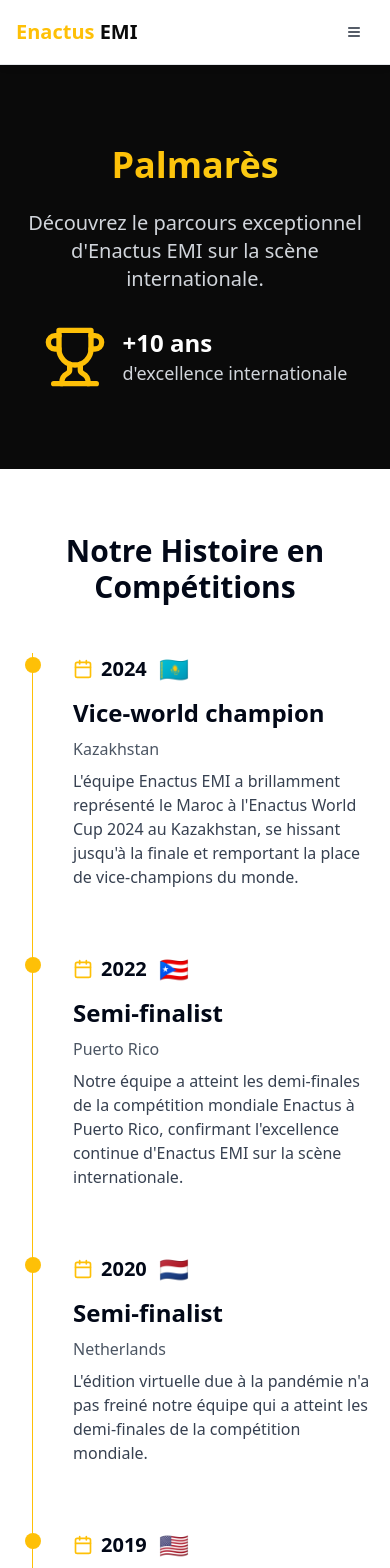
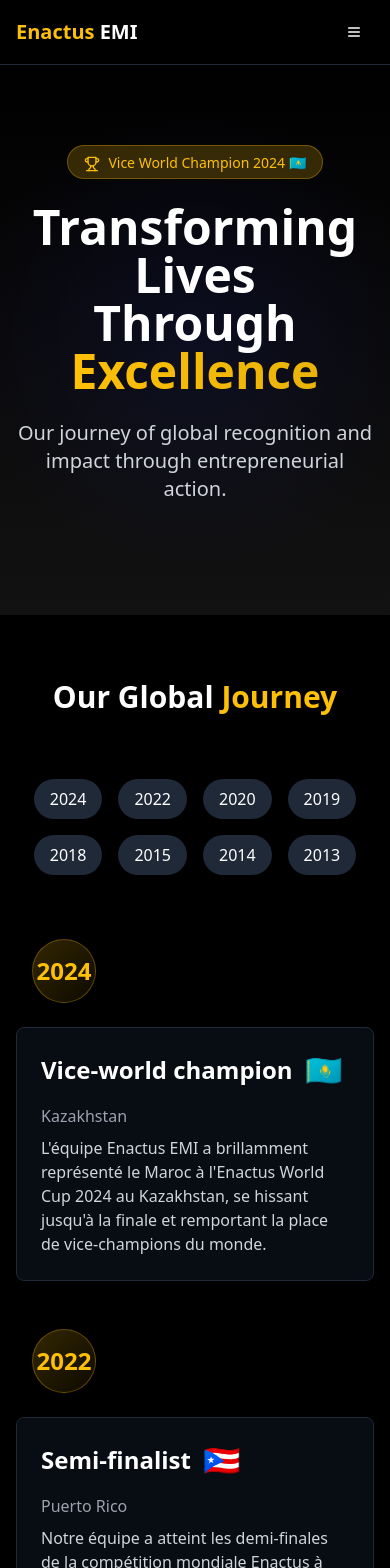
Before and after one commit to zai868/vibrant-legacy-webapp, a React (Vite) app: page /palmares in a window 390 px wide. Shown: the top 1568 px of the page. Built offline with nearby package versions, Linux system fonts and the light colour scheme.

Commit message:
Update theme and Palmares page
Update the theme to a darker style and implement dynamic content loading for the Palmares page.

```diff
--- a/src/components/EnactusLogo.tsx
+++ b/src/components/EnactusLogo.tsx
@@ -9,8 +9,7 @@ interface EnactusLogoProps {
 const EnactusLogo: React.FC<EnactusLogoProps> = ({ className = "h-10 w-auto" }) => {
   return (
     <Link to="/" className={`flex items-center ${className}`}>
-      {/* This is a text-based logo as a placeholder - replace with an actual SVG or image */}
-      <span className="font-bold text-xl text-enactus-black dark:text-white">
+      <span className="font-bold text-xl text-white">
         <span className="text-enactus-yellow">Enactus</span> EMI
       </span>
     </Link>
--- a/src/components/Footer.tsx
+++ b/src/components/Footer.tsx
@@ -5,48 +5,48 @@ import EnactusLogo from '@/components/EnactusLogo';
 
 const Footer = () => {
   return (
-    <footer className="bg-white text-enactus-black">
+    <footer className="bg-black text-white border-t border-gray-800">
       <div className="container mx-auto px-4 py-12">
         <div className="grid grid-cols-1 md:grid-cols-3 gap-8">
           <div>
             <EnactusLogo className="h-8 mb-4" />
-            <p className="text-gray-700 max-w-md">
-              Enactus EMI est une branche locale de l'organisation Enactus qui réunit des étudiants-entrepreneurs autour de projets d'innovation sociale.
+            <p className="text-gray-400 max-w-md">
+              Enactus EMI is a local branch of the Enactus organization that brings together student entrepreneurs around social innovation projects.
             </p>
           </div>
 
           <div>
-            <h3 className="font-semibold text-lg mb-4">Liens Rapides</h3>
+            <h3 className="font-semibold text-lg mb-4">Quick Links</h3>
             <ul className="space-y-2">
-              <li><Link to="/who-are-we" className="text-gray-700 hover:text-enactus-yellow transition-colors">Qui Sommes-Nous</Link></li>
-              <li><Link to="/our-projects" className="text-gray-700 hover:text-enactus-yellow transition-colors">Nos Projets</Link></li>
-              <li><Link to="/our-mission" className="text-gray-700 hover:text-enactus-yellow transition-colors">Notre Mission</Link></li>
-              <li><Link to="/palmares" className="text-gray-700 hover:text-enactus-yellow transition-colors">Palmarès</Link></li>
-              <li><Link to="/news" className="text-gray-700 hover:text-enactus-yellow transition-colors">Actualité</Link></li>
+              <li><Link to="/who-are-we" className="text-gray-400 hover:text-enactus-yellow transition-colors">Who We Are</Link></li>
+              <li><Link to="/our-projects" className="text-gray-400 hover:text-enactus-yellow transition-colors">Our Projects</Link></li>
+              <li><Link to="/our-mission" className="text-gray-400 hover:text-enactus-yellow transition-colors">Our Mission</Link></li>
+              <li><Link to="/palmares" className="text-gray-400 hover:text-enactus-yellow transition-colors">Palmarès</Link></li>
+              <li><Link to="/news" className="text-gray-400 hover:text-enactus-yellow transition-colors">Actuality</Link></li>
             </ul>
           </div>
 
           <div>
             <h3 className="font-semibold text-lg mb-4">Contact</h3>
-            <p className="text-gray-700 mb-2">École Mohammadia d'Ingénieurs</p>
-            <p className="text-gray-700 mb-2">Rabat, Maroc</p>
-            <p className="text-gray-700 mb-4">contact@enactusemi.org</p>
+            <p className="text-gray-400 mb-2">École Mohammadia d'Ingénieurs</p>
+            <p className="text-gray-400 mb-2">Rabat, Morocco</p>
+            <p className="text-gray-400 mb-4">contact@enactusemi.org</p>
             <div className="flex space-x-4">
-              <a href="https://www.facebook.com/enactusemi" target="_blank" rel="noopener noreferrer" className="text-gray-700 hover:text-enactus-yellow">
+              <a href="https://www.facebook.com/enactusemi" target="_blank" rel="noopener noreferrer" className="text-gray-400 hover:text-enactus-yellow">
                 Facebook
               </a>
-              <a href="https://www.instagram.com/enactusemi" target="_blank" rel="noopener noreferrer" className="text-gray-700 hover:text-enactus-yellow">
+              <a href="https://www.instagram.com/enactusemi" target="_blank" rel="noopener noreferrer" className="text-gray-400 hover:text-enactus-yellow">
                 Instagram
               </a>
-              <a href="https://www.linkedin.com/company/enactusemi" target="_blank" rel="noopener noreferrer" className="text-gray-700 hover:text-enactus-yellow">
+              <a href="https://www.linkedin.com/company/enactusemi" target="_blank" rel="noopener noreferrer" className="text-gray-400 hover:text-enactus-yellow">
                 LinkedIn
               </a>
             </div>
           </div>
         </div>
 
-        <div className="border-t border-gray-200 mt-8 pt-8 text-center text-gray-600">
-          <p>&copy; {new Date().getFullYear()} Enactus EMI. Tous droits réservés.</p>
+        <div className="border-t border-gray-800 mt-8 pt-8 text-center text-gray-500">
+          <p>&copy; {new Date().getFullYear()} Enactus EMI. All rights reserved.</p>
         </div>
       </div>
     </footer>
--- a/src/components/Hero.tsx
+++ b/src/components/Hero.tsx
@@ -3,34 +3,74 @@ import React from 'react';
 import { Button } from '@/components/ui/button';
 import { ArrowRight } from 'lucide-react';
 import { Link } from 'react-router-dom';
+import { motion } from 'framer-motion';
 
 const Hero = () => {
   return (
-    <div className="relative min-h-[90vh] flex items-center">
-      {/* Background with overlay */}
-      <div className="absolute inset-0 bg-gradient-to-r from-enactus-black to-enactus-black/90 z-0"></div>
+    <div className="relative min-h-[90vh] flex items-center bg-gradient-to-b from-[#000000] to-[#121212] overflow-hidden">
+      {/* Background decorative elements */}
+      <div className="absolute inset-0 opacity-20 bg-[radial-gradient(circle_at_center,_#1a237e_0%,_transparent_70%)]"></div>
+      <div className="absolute top-1/4 right-1/4 w-64 h-64 bg-enactus-yellow/5 rounded-full filter blur-3xl"></div>
+      <div className="absolute bottom-1/4 left-1/4 w-64 h-64 bg-blue-900/10 rounded-full filter blur-3xl"></div>
 
       {/* Hero content */}
       <div className="container mx-auto px-4 relative z-10">
-        <div className="max-w-3xl mx-auto text-center">
-          <h1 className="text-4xl md:text-6xl font-bold mb-6 text-white">
-            <span className="gradient-text">Enactus</span> EMI
+        <motion.div
+          className="max-w-3xl mx-auto text-center"
+          initial={{ opacity: 0, y: 20 }}
+          animate={{ opacity: 1, y: 0 }}
+          transition={{ duration: 0.7 }}
+        >
+          <motion.div
+            className="inline-block px-4 py-1 mb-6 bg-enactus-yellow/20 rounded-full text-enactus-yellow border border-enactus-yellow/30"
+            initial={{ opacity: 0, y: -20 }}
+            animate={{ opacity: 1, y: 0 }}
+            transition={{ duration: 0.5, delay: 0.2 }}
+          >
+            <span className="text-sm font-medium">Vice World Champion 2024 🇰🇿</span>
+          </motion.div>
+
+          <h1 className="text-5xl md:text-6xl font-bold mb-6 text-white">
+            <span className="text-enactus-yellow">Transforming</span> Lives<br />
+            Through <span className="bg-gradient-to-r from-enactus-yellow to-yellow-500 text-transparent bg-clip-text">Entrepreneurial Action</span>
           </h1>
-          <p className="text-xl md:text-2xl text-gray-200 mb-8">
-            Pushing boundaries, driving change.
+
+          <p className="text-xl text-gray-300 mb-8">
+            Enactus EMI empowers students to use innovation and entrepreneurship to create a better, more sustainable world for us all.
           </p>
+
           <div className="flex flex-col sm:flex-row justify-center gap-4">
             <Button asChild className="bg-enactus-yellow text-black hover:bg-yellow-500 border-2 border-enactus-yellow">
-              <Link to="/who-are-we">Découvrir</Link>
+              <Link to="/who-are-we" className="flex items-center">
+                Discover Us <ArrowRight className="ml-2 h-4 w-4" />
+              </Link>
             </Button>
             <Button asChild variant="outline" className="border-2 border-enactus-yellow text-enactus-yellow hover:bg-enactus-yellow hover:text-black">
               <Link to="/our-projects" className="flex items-center">
-                Nos Projets <ArrowRight className="ml-2 h-4 w-4" />
+                Our Projects <ArrowRight className="ml-2 h-4 w-4" />
               </Link>
             </Button>
           </div>
+        </motion.div>
+      </div>
+
+      {/* Feature highlight */}
+      <motion.div
+        className="absolute bottom-10 right-10 md:bottom-20 md:right-20 max-w-xs hidden md:block"
+        initial={{ opacity: 0, x: 50 }}
+        animate={{ opacity: 1, x: 0 }}
+        transition={{ duration: 0.7, delay: 0.5 }}
+      >
+        <div className="p-6 rounded-xl bg-black/50 backdrop-blur-md border border-gray-800 shadow-xl">
+          <div className="flex items-center gap-3 mb-3">
+            <div className="w-3 h-3 bg-enactus-yellow rounded-full"></div>
+            <h3 className="text-lg font-semibold text-white">Global Recognition</h3>
+          </div>
+          <p className="text-gray-300 text-sm">
+            Consistently ranked among the world's top Enactus teams since 2013
+          </p>
         </div>
-      </div>
+      </motion.div>
     </div>
   );
 };
--- a/src/components/Navbar.tsx
+++ b/src/components/Navbar.tsx
@@ -17,36 +17,34 @@ const Navbar = () => {
   };
 
   const navLinks = [
-    { name: 'Qui Sommes-Nous', path: '/who-are-we' },
-    { name: 'Nos Projets', path: '/our-projects' },
-    { name: 'Notre Mission', path: '/our-mission' },
+    { name: 'Who We Are', path: '/who-are-we' },
+    { name: 'Our Projects', path: '/our-projects' },
+    { name: 'Our Mission', path: '/our-mission' },
     { name: 'Palmarès', path: '/palmares' },
-    { name: 'Actualité', path: '/news' },
+    { name: 'Actuality', path: '/news' },
   ];
 
   return (
-    <nav className="sticky top-0 w-full z-50 bg-white dark:bg-white backdrop-blur-sm border-b border-gray-200 dark:border-gray-200 shadow-md">
+    <nav className="sticky top-0 w-full z-50 bg-black/90 backdrop-blur-sm border-b border-gray-800">
       <div className="container mx-auto px-4 md:px-6">
         <div className="flex items-center justify-between h-16">
           <EnactusLogo className="h-10 w-auto" />
 
-          <div className="hidden md:block">
-            <div className="ml-10 flex items-center space-x-4">
+          <div className="hidden md:flex items-center space-x-4">
             {navLinks.map((link) => (
               <Link
                 key={link.name}
                 to={link.path}
-                  className="text-gray-800 hover:text-enactus-yellow px-3 py-2 text-sm font-medium transition-colors"
+                className="text-white hover:text-enactus-yellow px-3 py-2 text-sm font-medium transition-colors"
               >
                 {link.name}
               </Link>
             ))}
           </div>
-          </div>
 
           <div className="md:hidden">
             <Button variant="ghost" size="icon" onClick={toggleMenu} aria-label="Menu">
-              {isOpen ? <X className="h-6 w-6 text-gray-800" /> : <Menu className="h-6 w-6 text-gray-800" />}
+              {isOpen ? <X className="h-6 w-6 text-white" /> : <Menu className="h-6 w-6 text-white" />}
             </Button>
           </div>
         </div>
@@ -54,13 +52,13 @@ const Navbar = () => {
 
       {/* Mobile menu */}
       {isOpen && (
-        <div className="md:hidden bg-white shadow-lg">
+        <div className="md:hidden bg-black/90 shadow-lg">
           <div className="px-2 pt-2 pb-3 space-y-1 sm:px-3">
             {navLinks.map((link) => (
               <Link
                 key={link.name}
                 to={link.path}
-                className="block text-gray-800 hover:text-enactus-yellow px-3 py-2 text-base font-medium"
+                className="block text-white hover:text-enactus-yellow px-3 py-2 text-base font-medium"
                 onClick={closeMenu}
               >
                 {link.name}
--- a/src/pages/Index.tsx
+++ b/src/pages/Index.tsx
@@ -10,7 +10,7 @@ import Footer from '@/components/Footer';
 
 const Index = () => {
   return (
-    <div className="min-h-screen flex flex-col bg-gradient-to-br from-[#0A0A0A] to-[#0D1B2A] text-white">
+    <div className="min-h-screen flex flex-col bg-black text-white">
       <Navbar />
       <Hero />
 
--- a/src/pages/Palmares.tsx
+++ b/src/pages/Palmares.tsx
@@ -1,10 +1,11 @@
 
-import React from 'react';
+import React, { useState } from 'react';
 import Navbar from '@/components/Navbar';
 import Footer from '@/components/Footer';
 import { Button } from '@/components/ui/button';
 import { Card, CardContent } from '@/components/ui/card';
-import { Trophy, Calendar } from 'lucide-react';
+import { Trophy, ArrowRight } from 'lucide-react';
+import { motion } from 'framer-motion';
 
 interface AchievementProps {
   year: number;
@@ -74,108 +75,212 @@ const achievements: AchievementProps[] = [
 ];
 
 const Palmares = () => {
+  const [selectedYear, setSelectedYear] = useState<number | null>(null);
+
+  const handleYearClick = (year: number) => {
+    setSelectedYear(year === selectedYear ? null : year);
+  };
+
   return (
-    <div className="min-h-screen flex flex-col">
+    <div className="min-h-screen flex flex-col bg-black text-white">
       <Navbar />
 
       <main className="flex-grow">
         {/* Hero Section */}
-        <section className="bg-enactus-black text-white py-20">
-          <div className="container mx-auto px-4">
-            <div className="max-w-3xl mx-auto text-center">
-              <h1 className="text-4xl md:text-5xl font-bold mb-6">
-                <span className="gradient-text">Palmarès</span>
+        <section className="relative py-20 bg-gradient-to-b from-[#000000] to-[#121212] overflow-hidden">
+          <div className="absolute inset-0 opacity-20 bg-[radial-gradient(circle_at_center,_#1a237e_0%,_transparent_70%)]"></div>
+          <div className="container mx-auto px-4 relative z-10">
+            <motion.div
+              className="max-w-4xl mx-auto text-center"
+              initial={{ opacity: 0, y: 20 }}
+              animate={{ opacity: 1, y: 0 }}
+              transition={{ duration: 0.7 }}
+            >
+              <div className="inline-block px-4 py-1 mb-6 bg-enactus-yellow/20 rounded-full text-enactus-yellow border border-enactus-yellow/30">
+                <Trophy className="h-4 w-4 inline-block mr-2" />
+                <span className="text-sm font-medium">Vice World Champion 2024 🇰🇿</span>
+              </div>
+              <h1 className="text-5xl md:text-6xl font-bold mb-6">
+                Transforming Lives<br />Through
+                <span className="bg-gradient-to-r from-enactus-yellow to-yellow-500 text-transparent bg-clip-text"> Excellence</span>
               </h1>
-              <p className="text-xl text-gray-300 mb-8">
-                Découvrez le parcours exceptionnel d'Enactus EMI sur la scène internationale.
+              <p className="text-xl text-gray-300 mb-8 max-w-2xl mx-auto">
+                Our journey of global recognition and impact through entrepreneurial action.
               </p>
-              <div className="flex items-center justify-center">
-                <Trophy className="h-16 w-16 text-enactus-yellow mr-4" />
-                <div className="text-left">
-                  <p className="text-2xl font-bold">+10 ans</p>
-                  <p className="text-lg text-gray-300">d'excellence internationale</p>
-                </div>
-              </div>
-            </div>
+            </motion.div>
           </div>
         </section>
 
         {/* Timeline Section */}
-        <section className="py-16 bg-white">
+        <section className="py-16 bg-black">
           <div className="container mx-auto px-4">
-            <h2 className="section-title">Notre Histoire en Compétitions</h2>
+            <motion.h2
+              className="text-3xl font-bold text-center mb-16"
+              initial={{ opacity: 0 }}
+              whileInView={{ opacity: 1 }}
+              viewport={{ once: true }}
+            >
+              Our Global <span className="text-enactus-yellow">Journey</span>
+            </motion.h2>
 
-            <div className="max-w-4xl mx-auto mt-12 pl-4">
-              {achievements.map((achievement, index) => (
-                <div key={index} className="timeline-item">
-                  <div className="mb-6">
-                    <div className="flex items-center mb-3">
-                      <Calendar className="h-5 w-5 text-enactus-yellow mr-2" />
-                      <span className="text-xl font-bold">{achievement.year}</span>
-                      <span className="text-2xl ml-3">{achievement.flag}</span>
+            <div className="flex flex-wrap justify-center gap-4 mb-16">
+              {[...new Set(achievements.map(a => a.year))].sort((a, b) => b - a).map((year) => (
+                <motion.button
+                  key={year}
+                  className={`px-4 py-2 rounded-full transition-all ${
+                    selectedYear === year
+                      ? 'bg-enactus-yellow text-black'
+                      : 'bg-gray-800 hover:bg-gray-700 text-white'
+                  }`}
+                  onClick={() => handleYearClick(year)}
+                  whileHover={{ scale: 1.05 }}
+                  whileTap={{ scale: 0.95 }}
+                >
+                  {year}
+                </motion.button>
+              ))}
             </div>
-                    <h3 className="text-2xl font-bold mb-2">
+
+            <div className="max-w-5xl mx-auto">
+              {(selectedYear === null ? achievements : achievements.filter(a => a.year === selectedYear))
+                .sort((a, b) => b.year - a.year)
+                .map((achievement, index) => (
+                <motion.div
+                  key={`${achievement.year}-${index}`}
+                  className="mb-12 relative"
+                  initial={{ opacity: 0, y: 20 }}
+                  whileInView={{ opacity: 1, y: 0 }}
+                  viewport={{ once: true }}
+                  transition={{ delay: index * 0.1 }}
+                >
+                  <div className="flex flex-col md:flex-row items-start gap-6">
+                    <div className="flex-shrink-0 w-24 md:w-32 text-center">
+                      <div className="inline-flex items-center justify-center w-16 h-16 rounded-full bg-gradient-to-br from-enactus-yellow/20 to-enactus-yellow/5 border border-enactus-yellow/30 text-2xl font-bold text-enactus-yellow">
+                        {achievement.year}
+                      </div>
+                    </div>
+
+                    <div className="flex-grow">
+                      <Card className="bg-gray-900/50 border border-gray-800 overflow-hidden backdrop-blur-sm hover:bg-gray-900/80 transition-colors">
+                        <CardContent className="p-6">
+                          <div className="flex flex-wrap items-center gap-3 mb-4">
+                            <h3 className="text-2xl font-bold text-white">
                               {achievement.achievement}
                             </h3>
-                    <p className="text-gray-600 mb-2">
+                            <span className="text-3xl">{achievement.flag}</span>
+                          </div>
+
+                          <p className="text-gray-400 mb-2">
                             {achievement.country}
                           </p>
-                    <p className="text-gray-700">
+
+                          <p className="text-gray-300">
                             {achievement.description}
                           </p>
+                        </CardContent>
+                      </Card>
                     </div>
                   </div>
+                </motion.div>
               ))}
             </div>
+
+            {selectedYear !== null && (
+              <div className="text-center mt-10">
+                <Button
+                  variant="outline"
+                  className="border-enactus-yellow text-enactus-yellow hover:bg-enactus-yellow hover:text-black"
+                  onClick={() => setSelectedYear(null)}
+                >
+                  View All Achievements
+                </Button>
+              </div>
+            )}
           </div>
         </section>
 
         {/* Stats Section */}
-        <section className="py-16 bg-gradient-to-r from-enactus-black to-gray-900 text-white">
+        <section className="py-16 bg-gradient-to-b from-[#121212] to-[#000000]">
           <div className="container mx-auto px-4">
-            <h2 className="text-3xl font-bold text-center mb-12">Enactus EMI en Chiffres</h2>
+            <h2 className="text-3xl font-bold text-center mb-12">Enactus EMI <span className="text-enactus-yellow">in Numbers</span></h2>
 
             <div className="grid grid-cols-1 sm:grid-cols-2 lg:grid-cols-4 gap-8">
-              <Card className="bg-white/10 backdrop-blur-sm border-white/20">
-                <CardContent className="p-6 text-center">
+              <motion.div
+                whileHover={{ y: -10 }}
+                initial={{ opacity: 0, y: 20 }}
+                whileInView={{ opacity: 1, y: 0 }}
+                viewport={{ once: true }}
+                transition={{ delay: 0.1 }}
+              >
+                <Card className="bg-gray-900/20 backdrop-blur-sm border border-gray-800/50 overflow-hidden hover:bg-gray-900/40 transition-all">
+                  <CardContent className="p-6 text-center relative">
+                    <div className="absolute -top-6 -right-6 w-24 h-24 bg-enactus-yellow/10 rounded-full blur-2xl"></div>
                     <div className="text-4xl font-bold text-enactus-yellow mb-2">2</div>
-                  <div className="text-xl">Vice-championnats mondiaux</div>
+                    <div className="text-xl text-gray-300">Vice-world championships</div>
                   </CardContent>
                 </Card>
+              </motion.div>
 
-              <Card className="bg-white/10 backdrop-blur-sm border-white/20">
-                <CardContent className="p-6 text-center">
+              <motion.div
+                whileHover={{ y: -10 }}
+                initial={{ opacity: 0, y: 20 }}
+                whileInView={{ opacity: 1, y: 0 }}
+                viewport={{ once: true }}
+                transition={{ delay: 0.2 }}
+              >
+                <Card className="bg-gray-900/20 backdrop-blur-sm border border-gray-800/50 overflow-hidden hover:bg-gray-900/40 transition-all">
+                  <CardContent className="p-6 text-center relative">
+                    <div className="absolute -top-6 -right-6 w-24 h-24 bg-enactus-yellow/10 rounded-full blur-2xl"></div>
                     <div className="text-4xl font-bold text-enactus-yellow mb-2">1</div>
-                  <div className="text-xl">Médaille de bronze mondiale</div>
+                    <div className="text-xl text-gray-300">World bronze medal</div>
                   </CardContent>
                 </Card>
+              </motion.div>
 
-              <Card className="bg-white/10 backdrop-blur-sm border-white/20">
-                <CardContent className="p-6 text-center">
+              <motion.div
+                whileHover={{ y: -10 }}
+                initial={{ opacity: 0, y: 20 }}
+                whileInView={{ opacity: 1, y: 0 }}
+                viewport={{ once: true }}
+                transition={{ delay: 0.3 }}
+              >
+                <Card className="bg-gray-900/20 backdrop-blur-sm border border-gray-800/50 overflow-hidden hover:bg-gray-900/40 transition-all">
+                  <CardContent className="p-6 text-center relative">
+                    <div className="absolute -top-6 -right-6 w-24 h-24 bg-enactus-yellow/10 rounded-full blur-2xl"></div>
                     <div className="text-4xl font-bold text-enactus-yellow mb-2">4</div>
-                  <div className="text-xl">Participations aux demi-finales</div>
+                    <div className="text-xl text-gray-300">Semi-final appearances</div>
                   </CardContent>
                 </Card>
+              </motion.div>
 
-              <Card className="bg-white/10 backdrop-blur-sm border-white/20">
-                <CardContent className="p-6 text-center">
+              <motion.div
+                whileHover={{ y: -10 }}
+                initial={{ opacity: 0, y: 20 }}
+                whileInView={{ opacity: 1, y: 0 }}
+                viewport={{ once: true }}
+                transition={{ delay: 0.4 }}
+              >
+                <Card className="bg-gray-900/20 backdrop-blur-sm border border-gray-800/50 overflow-hidden hover:bg-gray-900/40 transition-all">
+                  <CardContent className="p-6 text-center relative">
+                    <div className="absolute -top-6 -right-6 w-24 h-24 bg-enactus-yellow/10 rounded-full blur-2xl"></div>
                     <div className="text-4xl font-bold text-enactus-yellow mb-2">8</div>
-                  <div className="text-xl">Compétitions mondiales</div>
+                    <div className="text-xl text-gray-300">World competitions</div>
                   </CardContent>
                 </Card>
+              </motion.div>
             </div>
           </div>
         </section>
 
         {/* Call to Action */}
-        <section className="py-16 bg-white">
+        <section className="py-16 bg-black border-t border-gray-800">
           <div className="container mx-auto px-4 text-center">
-            <h2 className="text-3xl font-bold mb-4">Rejoignez l'Aventure</h2>
-            <p className="text-xl text-gray-600 mb-8 max-w-2xl mx-auto">
-              Vous souhaitez faire partie de la prochaine génération d'Enactors qui représenteront le Maroc sur la scène internationale?
+            <h2 className="text-3xl font-bold mb-4">Join the <span className="text-enactus-yellow">Adventure</span></h2>
+            <p className="text-xl text-gray-300 mb-8 max-w-2xl mx-auto">
+              Do you want to be part of the next generation of Enactors representing Morocco on the international stage?
             </p>
             <Button className="bg-enactus-yellow hover:bg-yellow-500 text-black">
-              Rejoignez-nous
+              Join Us <ArrowRight className="ml-2 h-4 w-4" />
             </Button>
           </div>
         </section>
```
Lines whose indentation alone changed are shown as unchanged.
